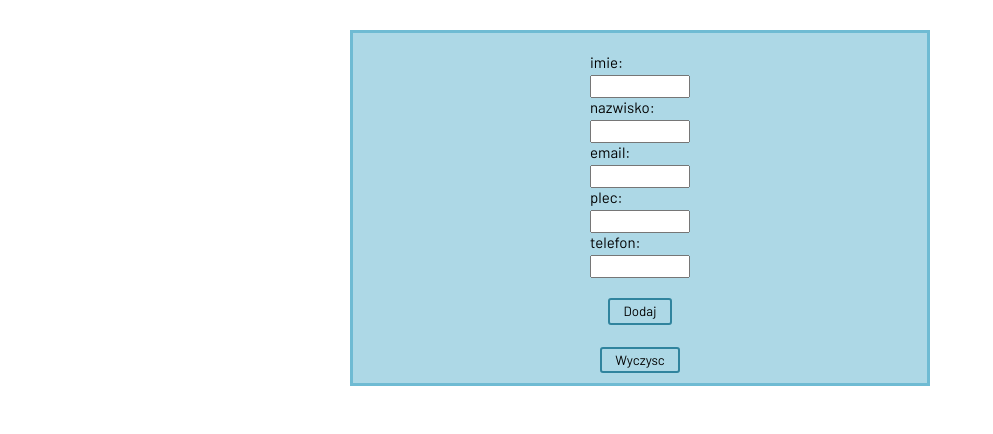
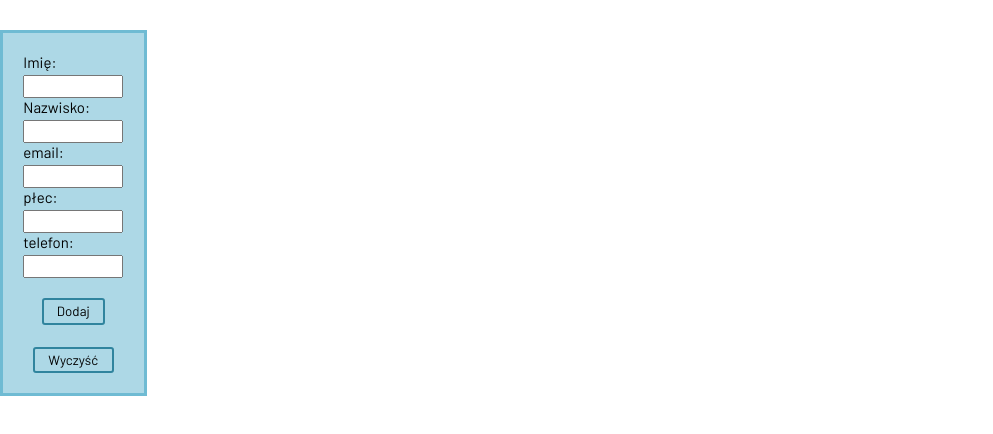
Before and after one commit to PawelSanczyk/Academy, a Next.js app: page / in a window 1280 px wide. Shown: the top 434 px of the page, without its empty margins (0-993 px from the left). Built offline with nearby package versions, Linux system fonts and the light colour scheme.

Commit message:
Update index.tsx

```diff
--- a/src/pages/index.tsx
+++ b/src/pages/index.tsx
@@ -26,7 +26,7 @@ const HomePage = () => {
 
   const [komunikatWalidacji, setKomunikatWalidacji] = useState<string>('')
 
-  const inputsList = ['imie', "nazwisko", "email", "plec", "telefon"]
+  const inputsList = ['Imię', "Nazwisko", "email", "płec", "telefon"]
 
 
 
@@ -83,7 +83,7 @@ useEffect(()=>{
 
 
     <AddCandidate  onClick={handleButton}>Dodaj</AddCandidate><br></br>
-    <Wyczysc onClick={czyscicielStorage}>Wyczysc</Wyczysc>
+    <Wyczysc onClick={czyscicielStorage}>Wyczyść</Wyczysc>
 
 
 
@@ -117,16 +117,17 @@ export default HomePage;
 
 
 const Container = styled.div`
+  width: fit-content;
   display: flex;
   flex-direction: column;
   justify-content: center;
   align-items: center;
   padding-top: 20px;
-  padding-right: 0px;
+  padding-right: 20px;
+  padding-left: 20px;
+  padding-bottom: 10px;
   margin-top: 30px;
   margin-bottom: 30px;
-  margin-left: 350px;
-  margin-right:350px;
   background-color: #add8e6;
   border: 3px solid #6fbbd3;
 
```
